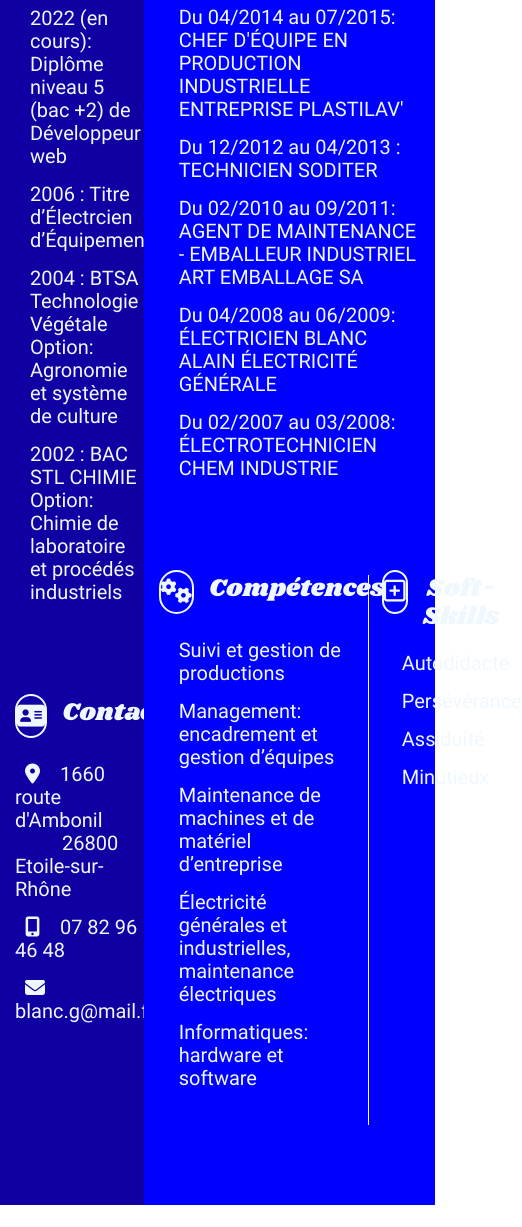
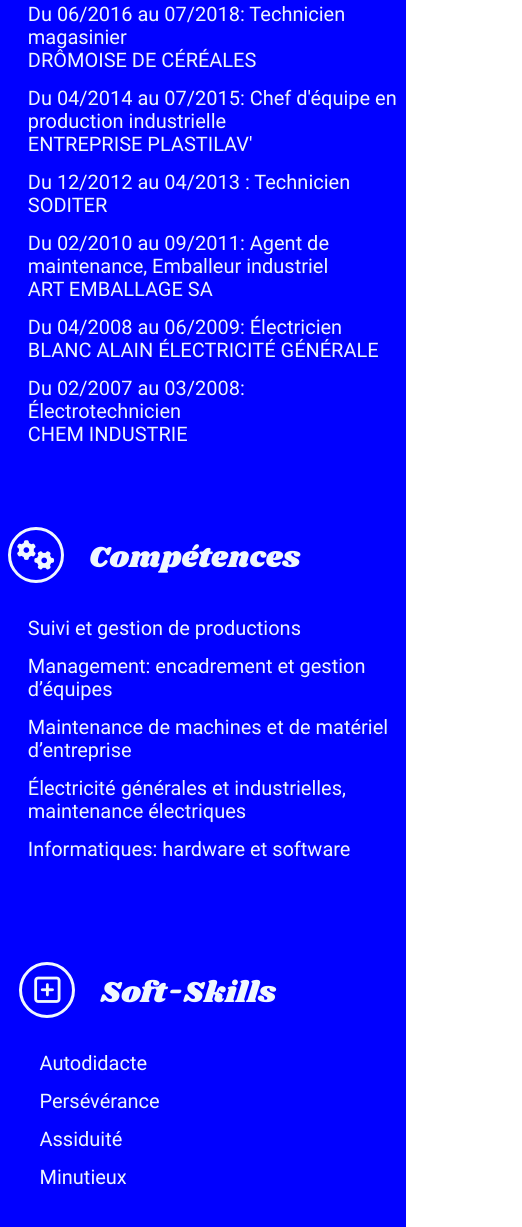
Before and after one commit to Gaspard-Blanc/CV-en-ligne, a plain HTML site: page index.html in a window 390 px wide. Shown: the part 762-1989 px from the top of the page, 522 px wide, since content can reach past the window. Before the commit the page ends 1967 px from the top, so only its background shows below. Drawn offline with Linux system fonts and the light colour scheme.

Commit message:
mise des media querys

```diff
--- a/css/style.css
+++ b/css/style.css
@@ -28,7 +28,7 @@ body {
 }
 
 header {
-    background-color: rgb(15, 15, 16);
+    background-color: rgb(40, 40, 53);
     color: aliceblue;
     text-align: center;
     padding: 20px 0;
@@ -80,7 +80,7 @@ li {
 
 h2, h3, h4, h5, h6 {
     font-family: Shrikhand, Arial, Helvetica, sans-serif;
-    font-size: 25px;
+    font-size: 30px;
     margin: 0px;
 }
 
@@ -97,7 +97,9 @@ h2 {
 aside {
     width: 33%;
     padding-top: 160px;
-    padding-left: 15px;
+    padding-left: 35px;
+    padding-right: 25px;
+
     font-family: "Roboto", Arial, Helvetica, sans-serif;
     font-size: 20px;
     background-color: rgb(16, 0, 163);
@@ -105,14 +107,14 @@ aside {
 }
 
 .white-round {
-    width: 40px;
-    height: 40px;
-    border: 2px solid aliceblue;
-    border-radius: 20px;
+    min-width: 50px;
+    height: 50px;
+    border: 3px solid aliceblue;
+    border-radius: 29px;
     display: flex;
-    margin-right: 15px;
+    margin-right: 25px;
     position: relative;
-    top: -5px;
+    top: -14px;
 }
 
 .fa-solid , .far , .fas {
@@ -135,8 +137,8 @@ section {
     font-family: "Roboto", Arial, Helvetica, sans-serif;
     font-size: 20px;
     padding-top: 80px;
-    padding-right: 15px;
-    padding-left: 15px;
+    padding-right: 2%;
+    padding-left: 2%;
     background-color: rgb(0, 0, 255);
     color: aliceblue;
 
@@ -148,8 +150,8 @@ section {
 }
 
 .compétences {
-    width: 75%;
-    padding-right: 5%;
+    width: 65%;
+    padding-right: 1%;
     border-right: 1px solid white;
 }
 
@@ -158,8 +160,8 @@ section {
 }
 
 .qualités {
-    min-width: 25%;
-    margin-left: 5%;
+    min-width: 35%;
+    margin-left: 3%;
     margin-right: 20px;
 }
 
@@ -187,3 +189,48 @@ span {
 .experiences li {
     padding-left: 20px;
 }
+
+@media screen and (max-width: 992px) and (min-width: 769px) {
+    .capacités {
+        flex-direction: column;
+    }
+
+    .compétences {
+        border: none;
+        margin-bottom: 80px;
+        width: 100%;
+
+    }
+}
+
+@media screen and (max-width: 768px) {
+
+    main {
+        display: flex;
+        flex-direction: column-reverse;
+    }
+
+    aside {
+        width: 100%;
+        padding-top: 80px;
+    }
+
+    section {
+        width: 100%;
+        padding-top: 160px;
+    }
+
+    .capacités {
+        flex-direction: column;
+    }
+
+    .compétences {
+        border: none;
+        margin-bottom: 80px;
+        width: 100%;
+    }
+
+    .qualités {
+        width: 100%;
+    }
+}
--- a/index.html
+++ b/index.html
@@ -56,20 +56,13 @@
             <div class="partie experiences">
                 <h3><div class="white-round"><i class="far fa-file-alt"></i></div>Expériences</h3>
                 <ul>
-                    <li>Du 12/2019 au 04/2021: CHARGÉ DE PRODUCTION, RESPONSABLE CUVERIE
-                        HUILERIE RICHARD</li>
-                    <li>Du 06/2016 au 07/2018: TECHNICIEN MAGASINIER
-                        DRÔMOISE DE CÉRÉALES</li>
-                    <li>Du 04/2014 au 07/2015: CHEF D'ÉQUIPE EN PRODUCTION INDUSTRIELLE
-                        ENTREPRISE PLASTILAV'</li>
-                    <li>Du 12/2012 au 04/2013 : TECHNICIEN
-                        SODITER</li>
-                    <li>Du 02/2010 au 09/2011: AGENT DE MAINTENANCE - EMBALLEUR INDUSTRIEL
-                        ART EMBALLAGE SA</li>
-                    <li>Du 04/2008 au 06/2009: ÉLECTRICIEN
-                        BLANC ALAIN ÉLECTRICITÉ GÉNÉRALE</li>
-                    <li>Du 02/2007 au 03/2008: ÉLECTROTECHNICIEN
-                        CHEM INDUSTRIE</li>
+                    <li>Du 12/2019 au 04/2021: Chargé de production, Responsable Cuverie<br />HUILERIE RICHARD</li>
+                    <li>Du 06/2016 au 07/2018: Technicien magasinier<br />DRÔMOISE DE CÉRÉALES</li>
+                    <li>Du 04/2014 au 07/2015: Chef d'équipe en production industrielle<br />ENTREPRISE PLASTILAV'</li>
+                    <li>Du 12/2012 au 04/2013 : Technicien<br />SODITER</li>
+                    <li>Du 02/2010 au 09/2011: Agent de maintenance, Emballeur industriel<br />ART EMBALLAGE SA</li>
+                    <li>Du 04/2008 au 06/2009: Électricien<br />BLANC ALAIN ÉLECTRICITÉ GÉNÉRALE</li>
+                    <li>Du 02/2007 au 03/2008: Électrotechnicien<br />CHEM INDUSTRIE</li>
                 </ul>
             </div>
             <div class="capacités partie">
```
